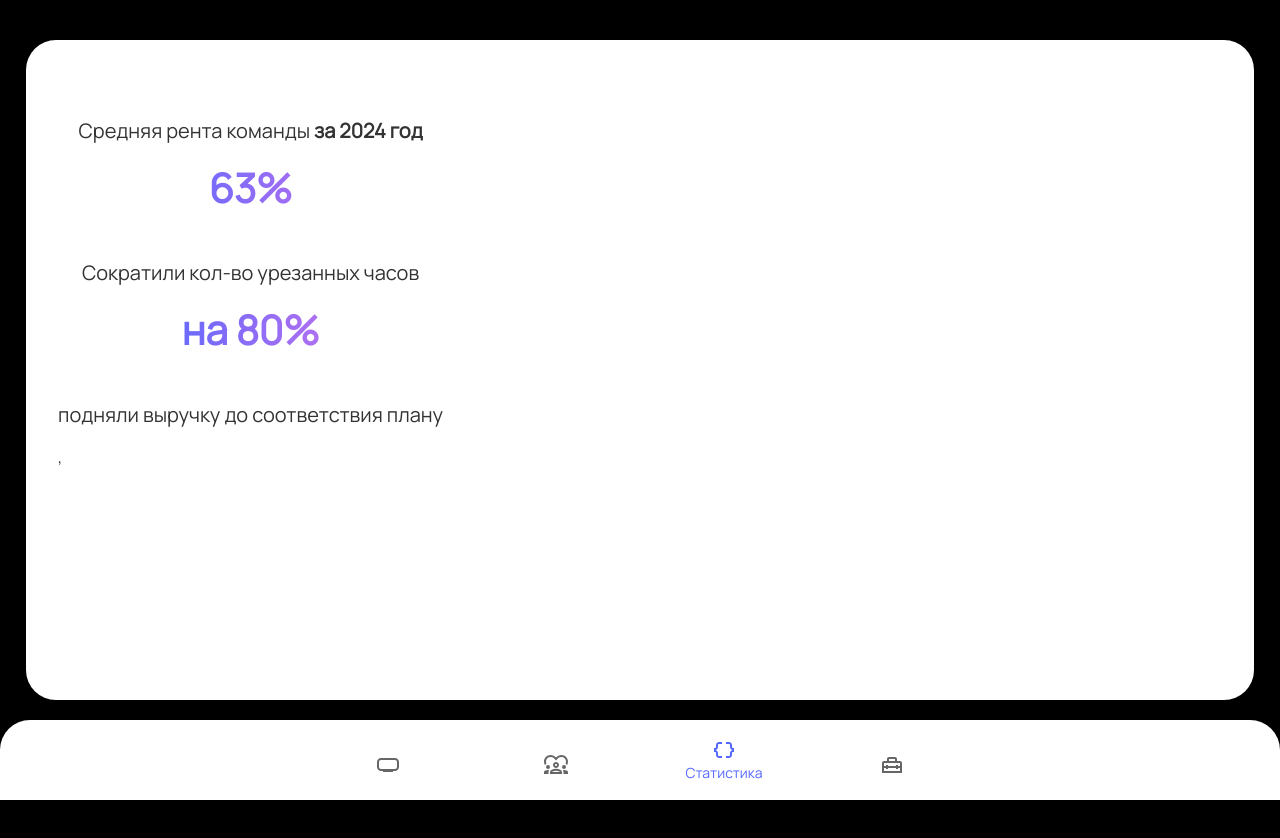
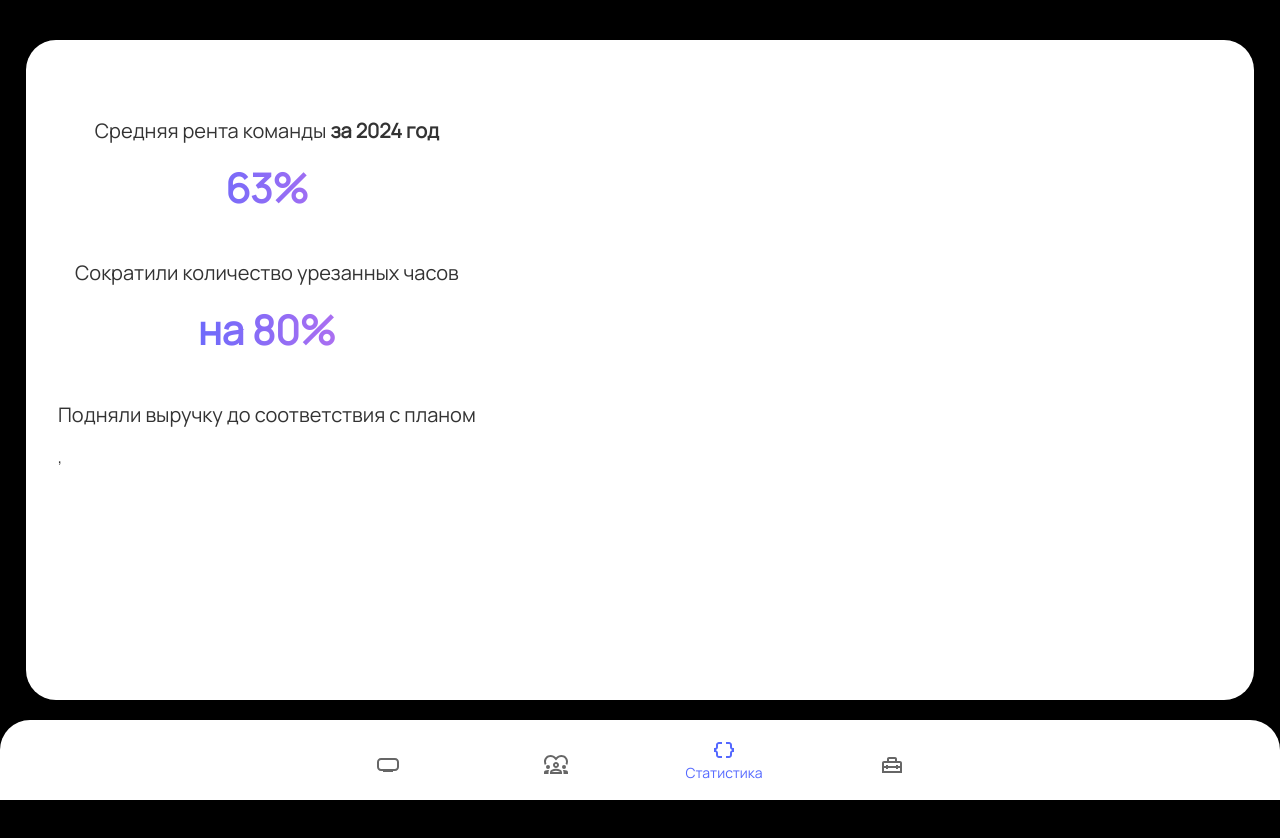
Before and after one commit to Galch24/tg-web-app-retro, a React app: page /stats in a window 1280 px wide. Shown: the top 838 px of the page. Built offline with nearby package versions, Linux system fonts and the light colour scheme.

Commit message:
Update text

```diff
--- a/src/components/MainContent/MainContent.tsx
+++ b/src/components/MainContent/MainContent.tsx
@@ -30,12 +30,12 @@ const data = [
             </div>
           </div>,
           <div>
-            <h3>Сократили кол-во урезанных часов</h3>
+            <h3>Сократили количество урезанных часов</h3>
             <div className='rent'>
               <strong>на&nbsp;80%</strong>
             </div>
             <div>
-              <h3>подняли выручку до&nbsp;соответствия плану</h3>
+              <h3>Подняли выручку до&nbsp;соответствия с&nbsp;планом</h3>
               {/*<div className='rent'>*/}
               {/*  <strong>в&nbsp;2&nbsp;раза</strong>*/}
               {/*</div>*/}
@@ -47,7 +47,7 @@ const data = [
     ],
   },
   {
-    title: <span>Закупили, собрали и&nbsp;натроили свой сервер:</span>,
+    title: <span>Закупили, собрали и&nbsp;настроили свой сервер:</span>,
     id: "automate",
     list: [
       {
@@ -70,9 +70,9 @@ const data = [
       {
         marker: true,
         children: [
-          <span>Хранения исходников проектов</span>,
+          <span>Хранение исходников проектов</span>,
           <span>Внедрение инструмента для стандартизации работы</span>,
-          <span>Удобство работы в&nbsp;команде над одним проетком</span>,
+          <span>Удобство работы в&nbsp;команде над одним проектом</span>,
           <span>
             Интеграция с&nbsp;ТГ ботом для отслеживания изменений в&nbsp;ветках
             проекта
@@ -92,7 +92,7 @@ const data = [
         children: [
           <span>Webpack</span>,
           <span>Strapi CMS</span>,
-          <span>Разметка для банеров</span>,
+          <span>Разметка для баннеров</span>,
           <span>Пакет для рассылки E-mail</span>,
           <span>Пакет для интеграции с&nbsp;СМС шлюзом</span>,
         ],
```
Also changed, not shown: 1 other file (tests, documents, lock files or other folders).
